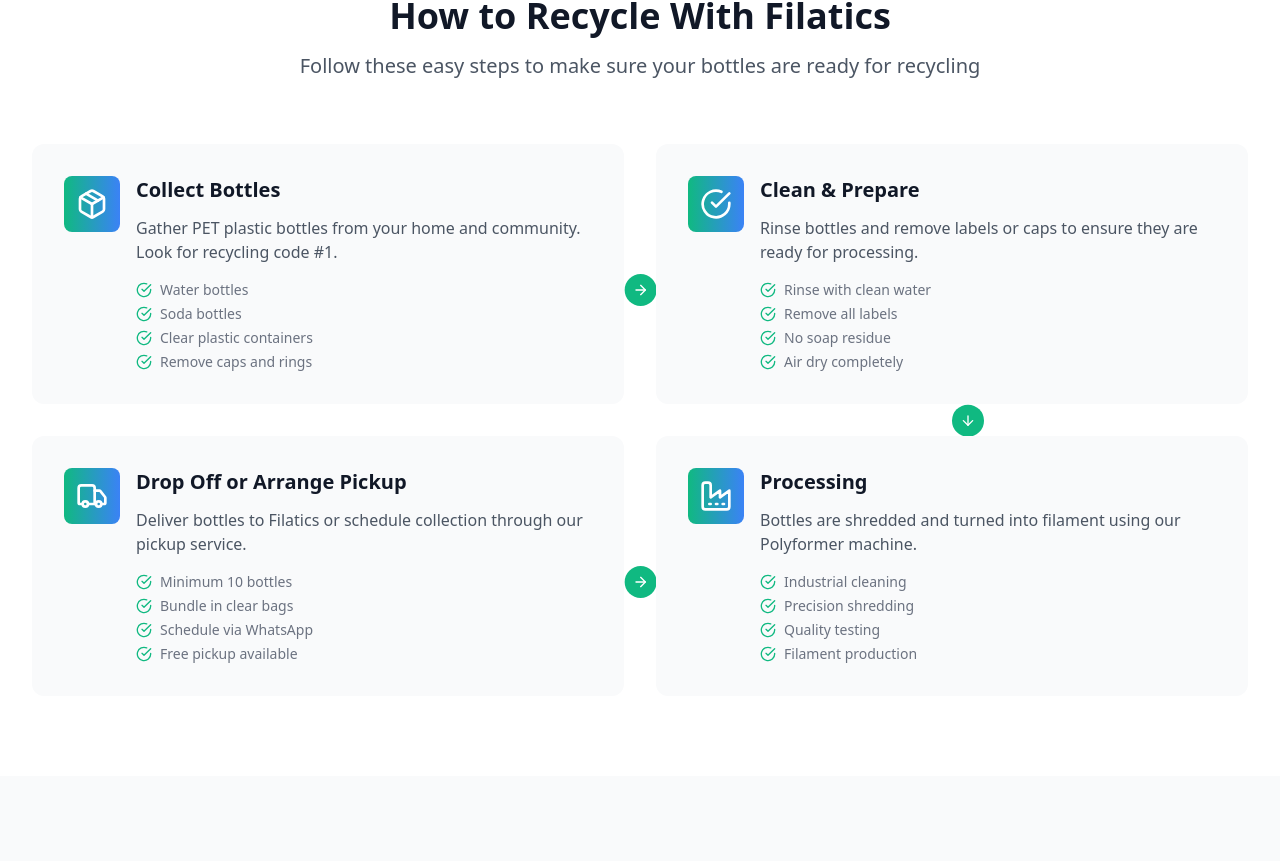
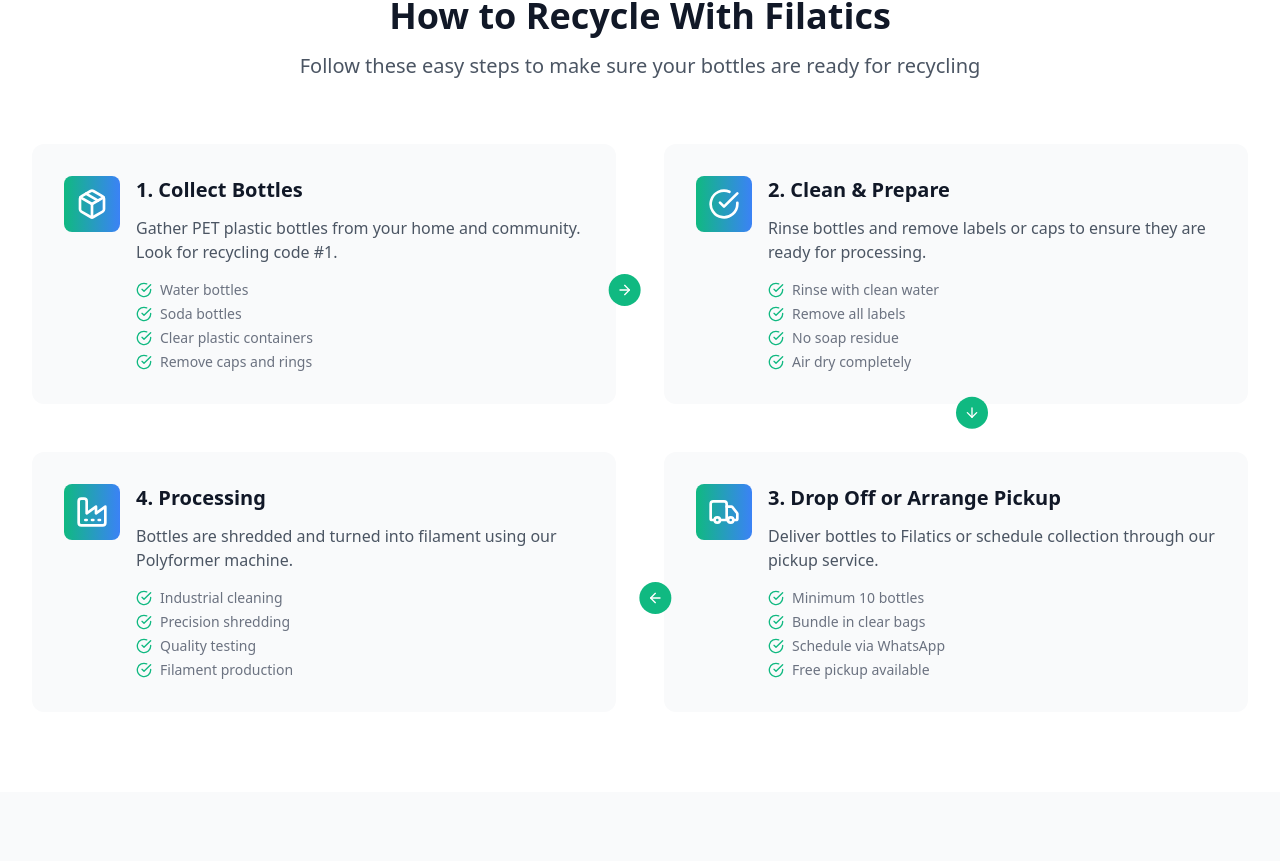
Before and after one commit to LWY1112/Filatics, a React (Vite) app: page /recycling in a window 1280 px wide. Shown: the part 520-1381 px from the top of the page. Built offline with nearby package versions, Linux system fonts and the light colour scheme.

Commit message:
Updated RecyclingGuide.tsx

```diff
--- a/src/pages/RecyclingGuide.tsx
+++ b/src/pages/RecyclingGuide.tsx
@@ -1,50 +1,58 @@
-import { CheckCircle, ArrowRight, Recycle, Package, Truck, Factory, AlertTriangle, Leaf } from 'lucide-react';
-import { motion } from 'framer-motion';
+// no import React from "react";
+import { CheckCircle, ArrowRight, Recycle, Package, Truck, Factory, Leaf } from "lucide-react";
+import { motion } from "framer-motion";
 
-const RecyclingGuide = () => {
+const RecyclingGuide: React.FC = () => {
   const preparationSteps = [
     {
       icon: <Package className="h-8 w-8" />,
-      title: 'Collect Bottles',
-      description: 'Gather PET plastic bottles from your home and community. Look for recycling code #1.',
-      tips: ['Water bottles', 'Soda bottles', 'Clear plastic containers', 'Remove caps and rings']
+      title: "Collect Bottles",
+      description:
+        "Gather PET plastic bottles from your home and community. Look for recycling code #1.",
+      tips: ["Water bottles", "Soda bottles", "Clear plastic containers", "Remove caps and rings"],
     },
     {
       icon: <CheckCircle className="h-8 w-8" />,
-      title: 'Clean & Prepare',
-      description: 'Rinse bottles and remove labels or caps to ensure they are ready for processing.',
-      tips: ['Rinse with clean water', 'Remove all labels', 'No soap residue', 'Air dry completely']
+      title: "Clean & Prepare",
+      description:
+        "Rinse bottles and remove labels or caps to ensure they are ready for processing.",
+      tips: ["Rinse with clean water", "Remove all labels", "No soap residue", "Air dry completely"],
     },
     {
       icon: <Truck className="h-8 w-8" />,
-      title: 'Drop Off or Arrange Pickup',
-      description: 'Deliver bottles to Filatics or schedule collection through our pickup service.',
-      tips: ['Minimum 10 bottles', 'Bundle in clear bags', 'Schedule via WhatsApp', 'Free pickup available']
+      title: "Drop Off or Arrange Pickup",
+      description:
+        "Deliver bottles to Filatics or schedule collection through our pickup service.",
+      tips: ["Minimum 10 bottles", "Bundle in clear bags", "Schedule via WhatsApp", "Free pickup available"],
     },
     {
       icon: <Factory className="h-8 w-8" />,
-      title: 'Processing',
-      description: 'Bottles are shredded and turned into filament using our Polyformer machine.',
-      tips: ['Industrial cleaning', 'Precision shredding', 'Quality testing', 'Filament production']
-    }
+      title: "Processing",
+      description:
+        "Bottles are shredded and turned into filament using our Polyformer machine.",
+      tips: ["Industrial cleaning", "Precision shredding", "Quality testing", "Filament production"],
+    },
   ];
 
   const impactPoints = [
     {
       icon: <Recycle className="h-8 w-8" />,
-      title: 'Reduce Pollution',
-      description: 'Every bottle recycled prevents plastic from ending up in landfills and oceans.'
+      title: "Reduce Pollution",
+      description:
+        "Every bottle recycled prevents plastic from ending up in landfills and oceans.",
     },
     {
       icon: <Factory className="h-8 w-8" />,
-      title: 'Support Innovation',
-      description: 'Your recycled bottles become high-quality filament for 3D printing projects.'
+      title: "Support Innovation",
+      description:
+        "Your recycled bottles become high-quality filament for 3D printing projects.",
     },
     {
       icon: <Leaf className="h-8 w-8" />,
-      title: 'Inspire Change',
-      description: 'Join a community movement that demonstrates sustainable living in action.'
-    }
+      title: "Inspire Change",
+      description:
+        "Join a community movement that demonstrates sustainable living in action.",
+    },
   ];
 
   return (
@@ -58,9 +66,9 @@ const RecyclingGuide = () => {
             animate={{ opacity: 1, y: 0 }}
             transition={{ duration: 0.8 }}
           >
-            Why Recycle With
+            Why Recycle With{" "}
             <span className="text-transparent bg-clip-text bg-gradient-to-r from-emerald-600 to-blue-600">
-              {' '}Filatics?
+              Filatics?
             </span>
           </motion.h1>
 
@@ -75,7 +83,8 @@ const RecyclingGuide = () => {
               Kuala Lumpur alone generates over 30,000 tonnes of plastic bottle waste every year.
             </p>
             <p className="text-lg text-red-700">
-              With such a low recycling rate in Malaysia, every bottle you recycle can make a real difference.
+              With such a low recycling rate in Malaysia, every bottle you recycle can make a real
+              difference.
             </p>
           </motion.div>
         </div>
@@ -97,32 +106,27 @@ const RecyclingGuide = () => {
             </p>
           </motion.div>
 
-          <div className="grid grid-cols-1 lg:grid-cols-2 gap-8">
-            {preparationSteps.map((step, index) => (
-              <motion.div
-                key={index}
-                className="relative"
-                initial={{ opacity: 0, y: 50 }}
-                whileInView={{ opacity: 1, y: 0 }}
-                transition={{ duration: 0.6, delay: index * 0.2 }}
-                viewport={{ once: true }}
-              >
-                <motion.div
-                  className="bg-gray-50 p-8 rounded-xl hover:bg-gray-100 transition-colors"
-                  whileHover={{ y: -5, boxShadow: "0 20px 25px -5px rgba(0, 0, 0, 0.1)" }}
-                >
+          {/* MOBILE: keep natural order 1↓2↓3↓4 */}
+          <div className="md:hidden grid grid-cols-1 gap-12">
+            {preparationSteps.map((step, index) => {
+              const isLast = index === preparationSteps.length - 1;
+              return (
+                <motion.div key={`m-${index}`} className="relative" initial={{ opacity: 0, y: 50 }}
+                  whileInView={{ opacity: 1, y: 0 }} transition={{ duration: 0.6, delay: index * 0.2 }}
+                  viewport={{ once: true }}>
+                  <motion.div className="bg-gray-50 p-8 rounded-xl hover:bg-gray-100 transition-colors h-full"
+                    whileHover={{ y: -5, boxShadow: "0 20px 25px -5px rgba(0,0,0,0.1)" }}>
                     <div className="flex items-start space-x-4">
                       <div className="bg-gradient-to-r from-emerald-500 to-blue-500 text-white p-3 rounded-lg flex-shrink-0">
                         {step.icon}
                       </div>
                       <div className="flex-grow">
-                      <h3 className="text-xl font-semibold text-gray-900 mb-3">{step.title}</h3>
+                        <h3 className="text-xl font-semibold text-gray-900 mb-3">{`${index + 1}. ${step.title}`}</h3>
                         <p className="text-gray-600 mb-4">{step.description}</p>
                         <ul className="space-y-1">
-                        {step.tips.map((tip, tipIndex) => (
-                          <li key={tipIndex} className="flex items-center text-sm text-gray-500">
-                            <CheckCircle className="h-4 w-4 text-emerald-500 mr-2" />
-                            {tip}
+                          {step.tips?.map((tip, t) => (
+                            <li key={t} className="flex items-center text-sm text-gray-500">
+                              <CheckCircle className="h-4 w-4 text-emerald-500 mr-2" /> {tip}
                             </li>
                           ))}
                         </ul>
@@ -130,30 +134,94 @@ const RecyclingGuide = () => {
                     </div>
                   </motion.div>
 
-                {index < preparationSteps.length - 1 && (
-                  <motion.div
-                    className={`hidden lg:block absolute ${
-                      index === 0 || index === 2
-                        ? 'top-1/2 -right-8 transform -translate-y-1/2'
-                        : '-bottom-8 left-1/2 transform -translate-x-1/2'
-                    }`}
-                    initial={{ opacity: 0, scale: 0 }}
-                    whileInView={{ opacity: 1, scale: 1 }}
-                    transition={{ delay: index * 0.2 + 0.5 }}
-                    viewport={{ once: true }}
-                  >
-                    <motion.div
-                      className="bg-emerald-500 text-white p-2 rounded-full"
-                      animate={index === 0 || index === 2 ? { x: [0, 5, 0] } : { y: [0, 5, 0] }}
-                      transition={{ duration: 2, repeat: Infinity }}
-                    >
-                      <ArrowRight className={`h-4 w-4 ${index === 1 ? 'rotate-90' : ''}`} />
+                  {!isLast && (
+                    <motion.div className="absolute -bottom-6 left-1/2 -translate-x-1/2"
+                      initial={{ opacity: 0, scale: 0 }} whileInView={{ opacity: 1, scale: 1 }}
+                      transition={{ delay: index * 0.2 + 0.4 }} viewport={{ once: true }}>
+                      <motion.div className="bg-emerald-500 text-white p-2 rounded-full"
+                        animate={{ y: [0, 5, 0] }} transition={{ duration: 2, repeat: Infinity }}>
+                        <ArrowRight className="h-4 w-4 rotate-90" />
                       </motion.div>
                     </motion.div>
                   )}
                 </motion.div>
+              );
+            })}
+          </div>
+
+          {/* DESKTOP: swap 3 & 4 positions → layout [1,2] / [4,3] */}
+          <div className="hidden md:grid md:grid-cols-2 gap-12 relative">
+            {([0, 1, 3, 2] as const).map((logicalIndex, pos) => {
+              const step = preparationSteps[logicalIndex];
+              const isLastLogical = logicalIndex === preparationSteps.length - 1;
+
+              return (
+                <motion.div key={`d-${logicalIndex}`} className="relative" initial={{ opacity: 0, y: 50 }}
+                  whileInView={{ opacity: 1, y: 0 }} transition={{ duration: 0.6, delay: logicalIndex * 0.2 }}
+                  viewport={{ once: true }}>
+                  <motion.div className="bg-gray-50 p-8 rounded-xl hover:bg-gray-100 transition-colors h-full"
+                    whileHover={{ y: -5, boxShadow: "0 20px 25px -5px rgba(0,0,0,0.1)" }}>
+                    <div className="flex items-start space-x-4">
+                      <div className="bg-gradient-to-r from-emerald-500 to-blue-500 text-white p-3 rounded-lg flex-shrink-0">
+                        {step.icon}
+                      </div>
+                      <div className="flex-grow">
+                        <h3 className="text-xl font-semibold text-gray-900 mb-3">
+                          {`${logicalIndex + 1}. ${step.title}`}
+                        </h3>
+                        <p className="text-gray-600 mb-4">{step.description}</p>
+                        <ul className="space-y-1">
+                          {step.tips?.map((tip, t) => (
+                            <li key={t} className="flex items-center text-sm text-gray-500">
+                              <CheckCircle className="h-4 w-4 text-emerald-500 mr-2" /> {tip}
+                            </li>
                           ))}
+                        </ul>
                       </div>
+                    </div>
+                  </motion.div>
+
+                  {/* Zig-zag arrows for desktop with swapped layout */}
+                  {/* 1 → 2 */}
+                  {logicalIndex === 0 && (
+                    <motion.div className="absolute top-1/2 -right-6 -translate-y-1/2"
+                      initial={{ opacity: 0, scale: 0 }} whileInView={{ opacity: 1, scale: 1 }}
+                      transition={{ delay: 0.6 }} viewport={{ once: true }}>
+                      <motion.div className="bg-emerald-500 text-white p-2 rounded-full"
+                        animate={{ x: [0, 5, 0] }} transition={{ duration: 2, repeat: Infinity }}>
+                        <ArrowRight className="h-4 w-4" />
+                      </motion.div>
+                    </motion.div>
+                  )}
+
+                  {/* 2 ↓ 3 (3 is bottom-right because of swap) */}
+                  {logicalIndex === 1 && (
+                    <motion.div className="absolute -bottom-6 left-1/2 -translate-x-1/2"
+                      initial={{ opacity: 0, scale: 0 }} whileInView={{ opacity: 1, scale: 1 }}
+                      transition={{ delay: 0.8 }} viewport={{ once: true }}>
+                      <motion.div className="bg-emerald-500 text-white p-2 rounded-full"
+                        animate={{ y: [0, 5, 0] }} transition={{ duration: 2, repeat: Infinity }}>
+                        <ArrowRight className="h-4 w-4 rotate-90" />
+                      </motion.div>
+                    </motion.div>
+                  )}
+
+                  {/* 3 ← 4 (leftward from bottom-right back to bottom-left) */}
+                  {logicalIndex === 2 && (
+                    <motion.div className="absolute top-1/2 -left-6 -translate-y-1/2"
+                      initial={{ opacity: 0, scale: 0 }} whileInView={{ opacity: 1, scale: 1 }}
+                      transition={{ delay: 1.0 }} viewport={{ once: true }}>
+                      <motion.div className="bg-emerald-500 text-white p-2 rounded-full"
+                        animate={{ x: [0, -5, 0] }} transition={{ duration: 2, repeat: Infinity }}>
+                        <ArrowRight className="h-4 w-4 rotate-180" />
+                      </motion.div>
+                    </motion.div>
+                  )}
+                </motion.div>
+              );
+            })}
+          </div>
+
         </div>
       </section>
 
@@ -181,10 +249,7 @@ const RecyclingGuide = () => {
                 initial={{ opacity: 0, y: 50 }}
                 whileInView={{ opacity: 1, y: 0 }}
                 transition={{ duration: 0.6, delay: index * 0.2 }}
-                whileHover={{
-                  y: -10,
-                  boxShadow: "0 25px 50px -12px rgba(0, 0, 0, 0.25)"
-                }}
+                whileHover={{ y: -10, boxShadow: "0 25px 50px -12px rgba(0,0,0,0.25)" }}
                 viewport={{ once: true }}
               >
                 <motion.div
@@ -220,7 +285,8 @@ const RecyclingGuide = () => {
               transition={{ duration: 0.8, delay: 0.2 }}
               viewport={{ once: true }}
             >
-              Every bottle recycled with Filatics helps reduce pollution, supports innovation, and inspires change.
+              Every bottle recycled with Filatics helps reduce pollution, supports innovation, and
+              inspires change.
             </motion.p>
           </motion.div>
 
```
Lines whose indentation alone changed are shown as unchanged.
